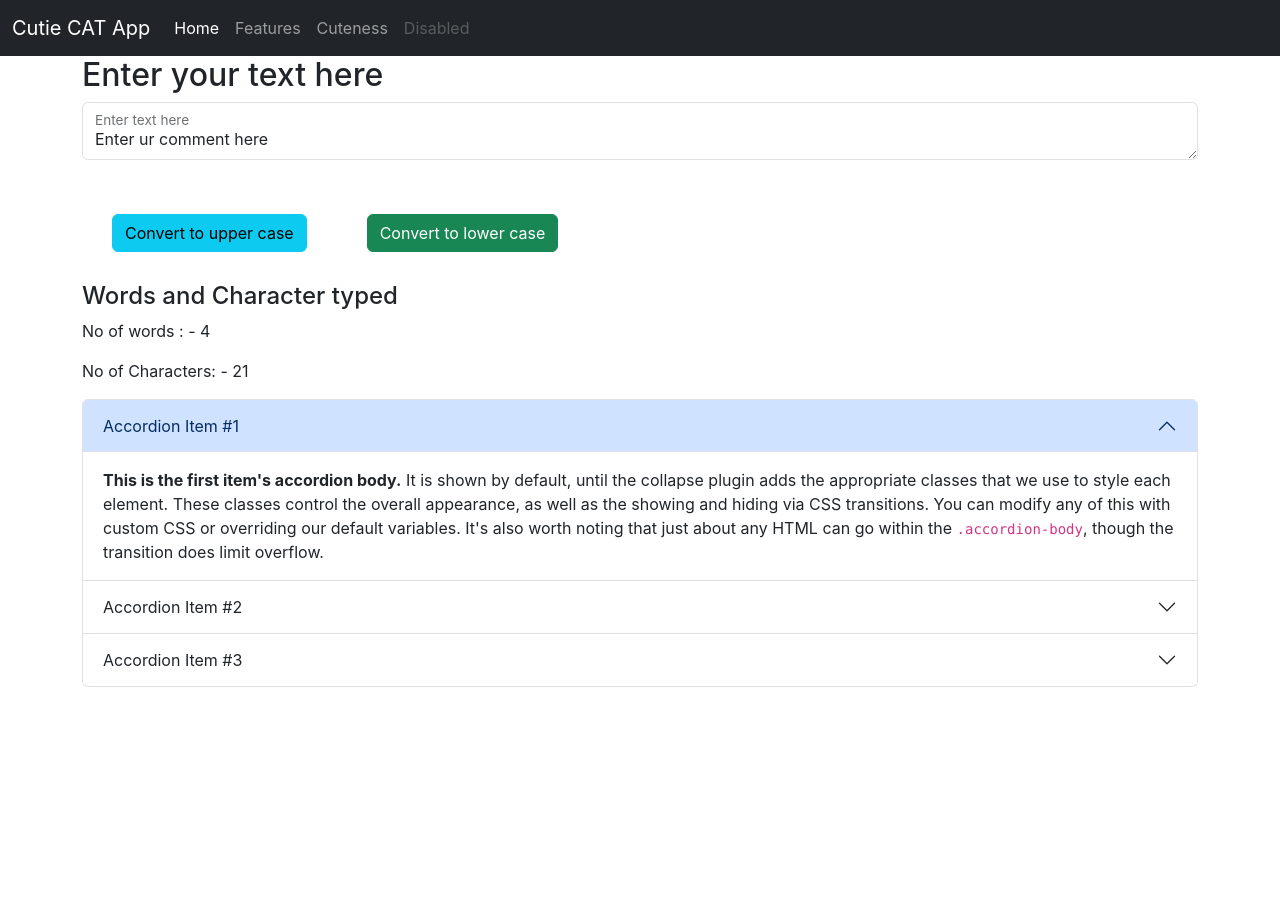
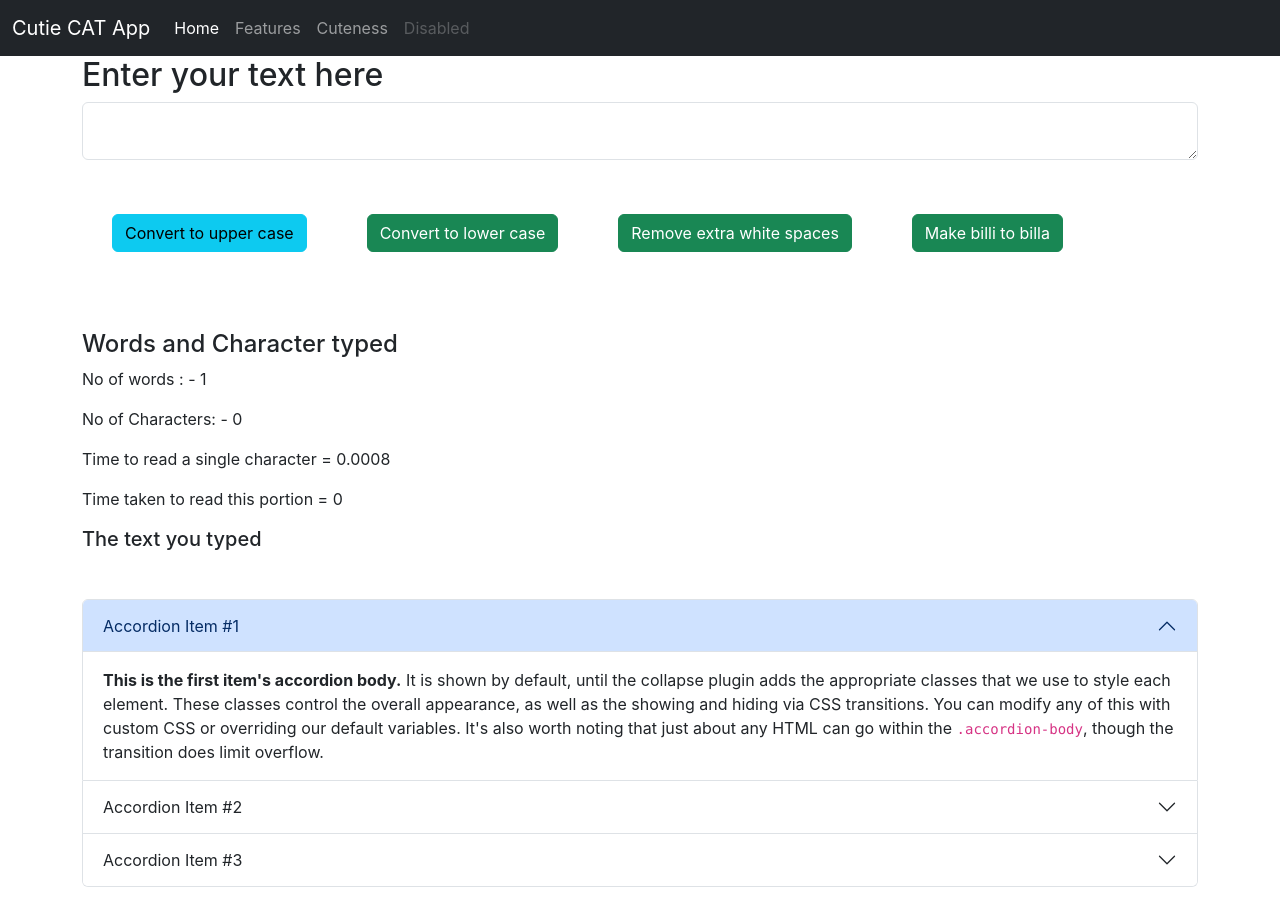
Before and after one commit to sarashyam/react_learn_cutie_cat, a React (Create React App) app: page / in a window 1280 px wide. Before the commit the page ends 800 px from the top, so only its background shows below. Built offline with nearby package versions, Linux system fonts and the light colour scheme.

Commit message:
to remove spaces and to make texts billi to billa

```diff
--- a/src/TextForm.js
+++ b/src/TextForm.js
@@ -4,6 +4,7 @@ import React,{useState} from 'react'
 
 // This is the area where we define the function for the buttons
 export default function TextForm(props) {
+
     const hadleUpClick =(event)=>{
         console.log("handleUp  been clicked");
         // setText("I've been changed by settext");
@@ -18,10 +19,19 @@ export default function TextForm(props) {
         console.log("handleDown been clicked");
         let t = text.toLowerCase();
         setText(t);
-
+    }
+    const handle_rm_space =(event)=>{
+        console.log("handle_rm_space  been clicked");
+        let t = text.replace(/(?!\\n) +/g, ' ');
+        setText(t);
+    }
+    const handle_replace_billa =(event)=>{
+        console.log("handle_replace_billa  been clicked");
+        let t = text.replace("Billi","Billa");
+        setText(t);
     }
 
-    const [text,setText] = useState("Enter ur comment here");
+    const [text,setText] = useState("");
     // 'text' cannot be assigned a value directly , instead we have to use 'setText' for it
     // text = " This is the new text"; //This is the wrong way
     // setText("This is the new Text"); // This is the correct way of assigning a value
@@ -32,18 +42,25 @@ return(
     <div className="container">
         <h2>Enter your text here </h2>
         <div className="form-floating">
-            <textarea className="form-control" onChange={handleOnChange}  id="floatingTextarea" value={text}></textarea>
-            <label htmlFor="floatingTextarea">Enter text here</label>
+            <textarea className="form-control" onChange={handleOnChange}  id="floatingTextarea" value={text} placeholder='Enter Your Comment here'></textarea>
+            {/* <label htmlFor="floatingTextarea">Enter text here</label> */}
         </div>
         <br/>
         <button type="button" className="btn btn-info" onClick={hadleUpClick}>Convert to upper case</button>
         <button type="button" className="btn btn-success" onClick={hadlDownClick}>Convert to lower case</button>
+        <button type="button" className="btn btn-success" onClick={handle_rm_space}>Remove extra white spaces</button>
+        <button type="button" className="btn btn-success" onClick={handle_replace_billa}>Make billi to billa</button>
     </div>
 
-    <div className="container">
+    <div className="container my-5">
+
         <h4> Words and Character typed</h4>
         <p> No of words : - {text.split(" ").length}</p>
         <p>No of Characters: - {text.length}</p>
+        <p>Time to read a single character = 0.0008</p>
+        <p>Time taken to read this portion = {text.length * 0.0008}</p>
+        <h5>The text you typed</h5>
+        <p>{text}</p>
 
 
     </div>
```
